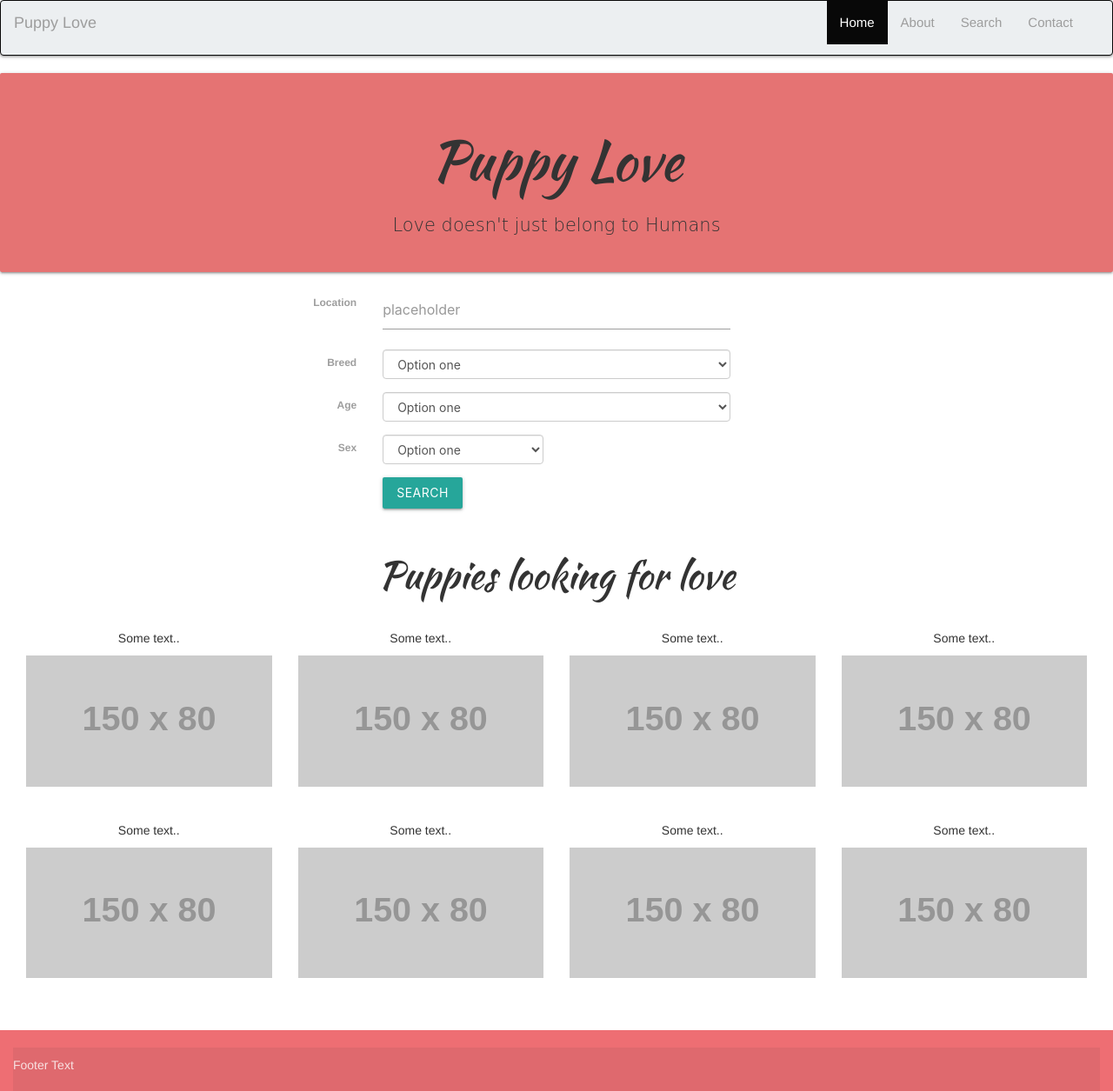
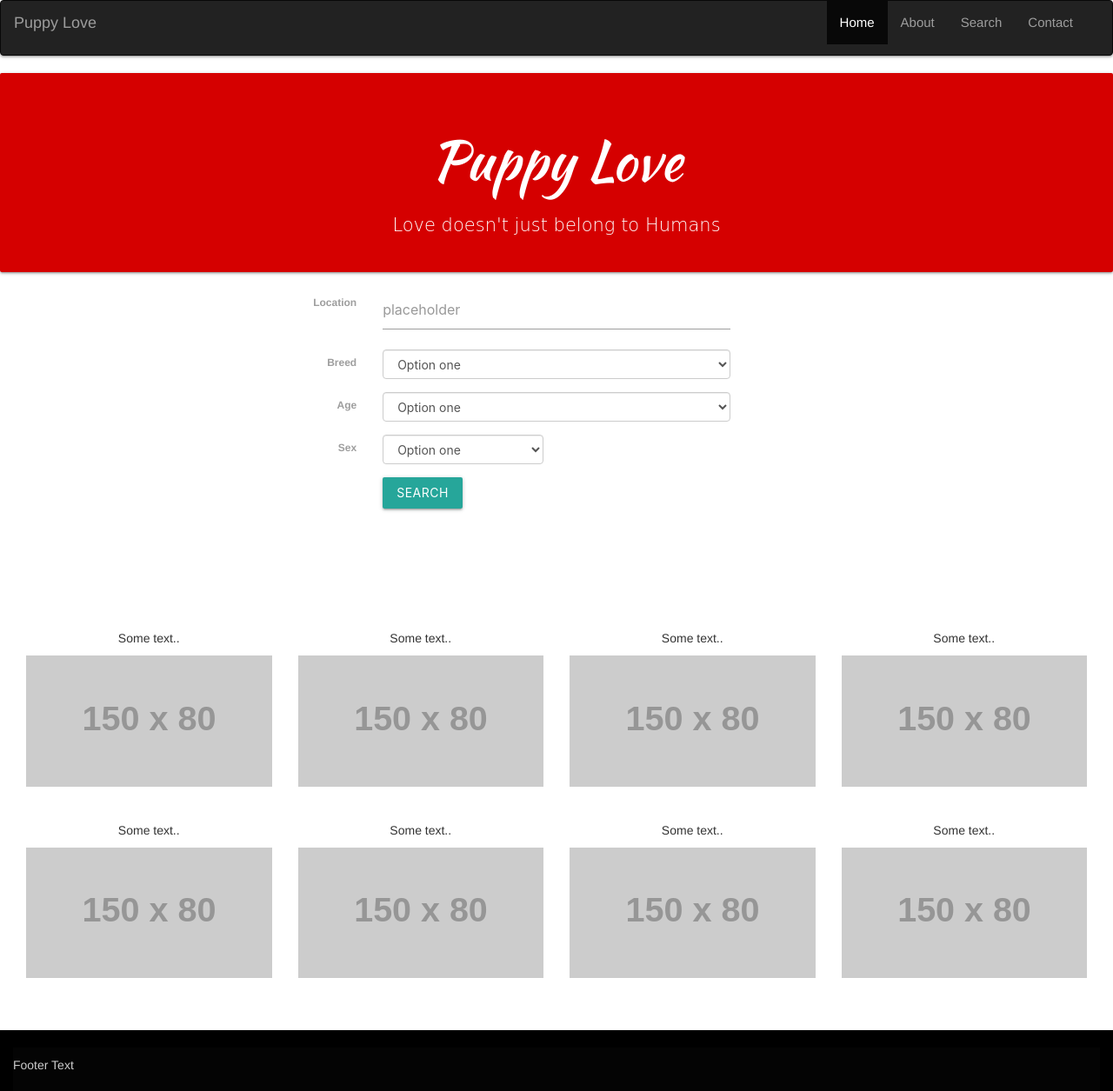
Before and after one commit to kelvinm2423/Puppy-Love, a plain HTML site: page index.html in a window 1280 px wide. Shown: the whole page at 87% size. Drawn offline with nearby package versions, Linux system fonts and the light colour scheme; placeholder pictures from the web are drawn by us; a web font is replaced by a local one.

Commit message:
Updated CSS and Index

```diff
--- a/index.html
+++ b/index.html
@@ -26,7 +26,7 @@
     <link rel="stylesheet" type="text/css" href="style.css">
 </head>
 <body>
-    <nav class="navbar navbar-inverse blue-grey lighten-5">
+    <nav class="navbar navbar-inverse">
         <div class="container-fluid">
             <div class="navbar-header">
                 <button type="button" class="navbar-toggle" data-toggle="collapse" data-target="#myNavbar">
@@ -46,7 +46,7 @@
             </div>
         </div>
     </nav>
-    <div class="jumbotron card-panel red lighten-2">
+    <div class="jumbotron card-panel red accent-4">
         <div class="container text-center">
             <h1 class="jFont">Puppy Love</h1>
             <p class="jmFont">Love doesn't just belong to Humans</p>
@@ -145,7 +145,7 @@
     </div>
     <br>
     <br>
-    <footer class="container-fluid text-center page-footer">
+    <footer class="container-fluid text-center page-footer black">
         <div class="footer-copyright">
         <p>Footer Text</p>
         </div>
--- a/style.css
+++ b/style.css
@@ -1,7 +1,15 @@
 .jFont {
 	font-family:'Kaushan Script', cursive;
+	text-decoration: none;
+	color: white !important;
 }
 
 .jmFont {
 	font-family: 'Amita', cursive;
+	color: white;
 }
+
+.fontColor {
+	text-decoration: none;
+	color: white !important;
+}
```
